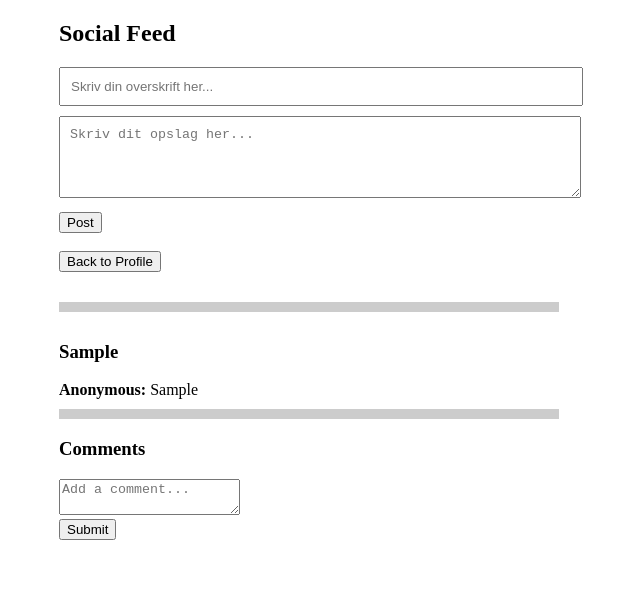
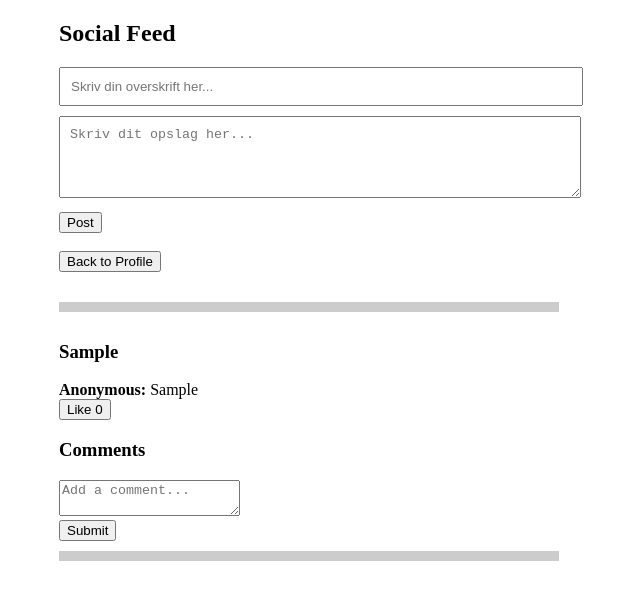
Before and after one commit to MunkerKrelle/Java-React, a React (Create React App) app: page /posts in a window 1280 px wide. Both pictures are taken after typing "Sample", "Sample" into the empty fields and a click on the button "Post". Shown: the top 600 px of the page, without its empty margins (331-971 px from the left). Built offline with nearby package versions, Linux system fonts and the light colour scheme.

Commit message:
like function made

```diff
--- a/src/comment.js
+++ b/src/comment.js
@@ -1,4 +1,5 @@
 import React, {useState} from "react";
+import LikedButton from "./likedButton";
 
 
 
@@ -26,6 +27,8 @@ function Comment({postId}) {
                 {comments.map(comment => (
                     <div key={comment.id} className="comment">
                         <p>{comment.text}</p>
+                    <LikedButton initialLikes={0} />
+                    <br></br>
                     </div>
                 ))}
             </div>
--- /dev/null
+++ b/src/likedButton.js
@@ -0,0 +1,18 @@
+import { useState } from "react";
+
+function LikedButton({initialLikes = 0}) {
+    const [likes, setLikes] = useState(initialLikes);
+    const [liked, setLiked] = useState(false);
+
+    const handleLike = () => {
+        setLikes(likes + (liked ? -1 : 1));
+        setLiked(!liked);
+    };
+
+    return (
+        <button onClick={handleLike}>
+            {liked ? "Unlike" : "Like"} {likes}
+        </button>
+    );
+}
+export default LikedButton;
--- a/src/posts.js
+++ b/src/posts.js
@@ -2,6 +2,7 @@ import React, {useState} from "react";
 import {username}  from "./login";
 import { Link } from "react-router-dom";
 import Comment from "./comment";
+import LikedButton from "./likedButton";
 
 
 export default function BlogPost() {
@@ -66,10 +67,15 @@ export default function BlogPost() {
                 <h3>{post.title}</h3>
                 <strong>{post.username}: </strong>
                 { post.content}
+                <br></br>
+                <LikedButton initialLikes={0}/>
+                <br></br>
+                <Comment postId={post.id} />
               </div>
             ))}
           </div>
-          <Comment postId={posts.id} />
+
+
         </div>
       );
 }
```
